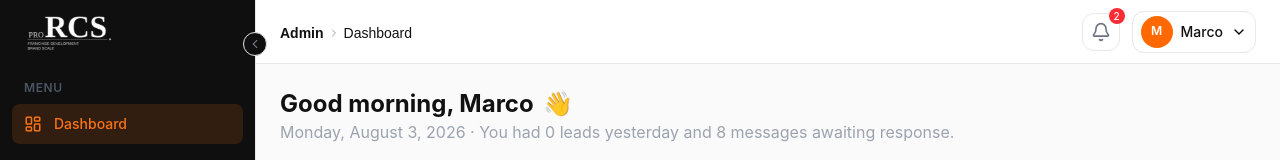
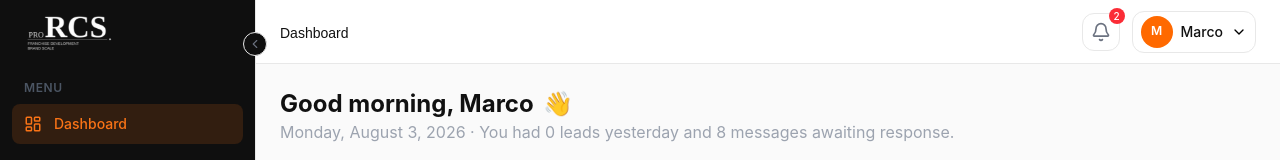
Before and after one commit to hamza-nafasat/rcs-frontend, a React (Vite) app: page /admin/dashboard in a window 1280 px wide. Shown: the top 160 px of the page. Built offline with nearby package versions, Linux system fonts and the light colour scheme.

Commit message:
filter breadcrumb segments to exclude ignored paths and hide component if empty

```diff
--- a/src/components/shared/Breadcrumb.jsx
+++ b/src/components/shared/Breadcrumb.jsx
@@ -7,29 +7,39 @@ const formatLabel = (segment) =>
     .map((word) => word.charAt(0).toUpperCase() + word.slice(1))
     .join(" ");
 
+const IGNORED_SEGMENTS = new Set(["admin", "client", "user"]);
+
 const Breadcrumb = () => {
   const { pathname } = useLocation();
 
-  const segments = pathname.split("/").filter(Boolean);
+  const allSegments = pathname.split("/").filter(Boolean);
+
+  const breadcrumbItems = allSegments
+    .map((segment, index) => ({
+      segment,
+      path: "/" + allSegments.slice(0, index + 1).join("/"),
+    }))
+    .filter((item) => !IGNORED_SEGMENTS.has(item.segment.toLowerCase()));
+
+  if (breadcrumbItems.length === 0) return null;
 
   return (
     <nav aria-label="Breadcrumb">
       <ol className="flex items-center gap-1 text-sm text-tertiary">
-        {segments.map((segment, index) => {
-          const isLast = index === segments.length - 1;
-          const path = "/" + segments.slice(0, index + 1).join("/");
+        {breadcrumbItems.map((item, index) => {
+          const isLast = index === breadcrumbItems.length - 1;
 
           return (
-            <li key={path} className="flex items-center gap-1">
+            <li key={item.path} className="flex items-center gap-1">
               {index > 0 && <ChevronRight className="h-3 w-3 text-gray-400" />}
 
               {isLast ? (
                 <span className="font-medium text-tertiary">
-                  {formatLabel(segment)}
+                  {formatLabel(item.segment)}
                 </span>
               ) : (
-                <Link to={path} className="hover:text-gray-700">
-                  {formatLabel(segment)}
+                <Link to={item.path} className="hover:text-gray-700">
+                  {formatLabel(item.segment)}
                 </Link>
               )}
             </li>
```
